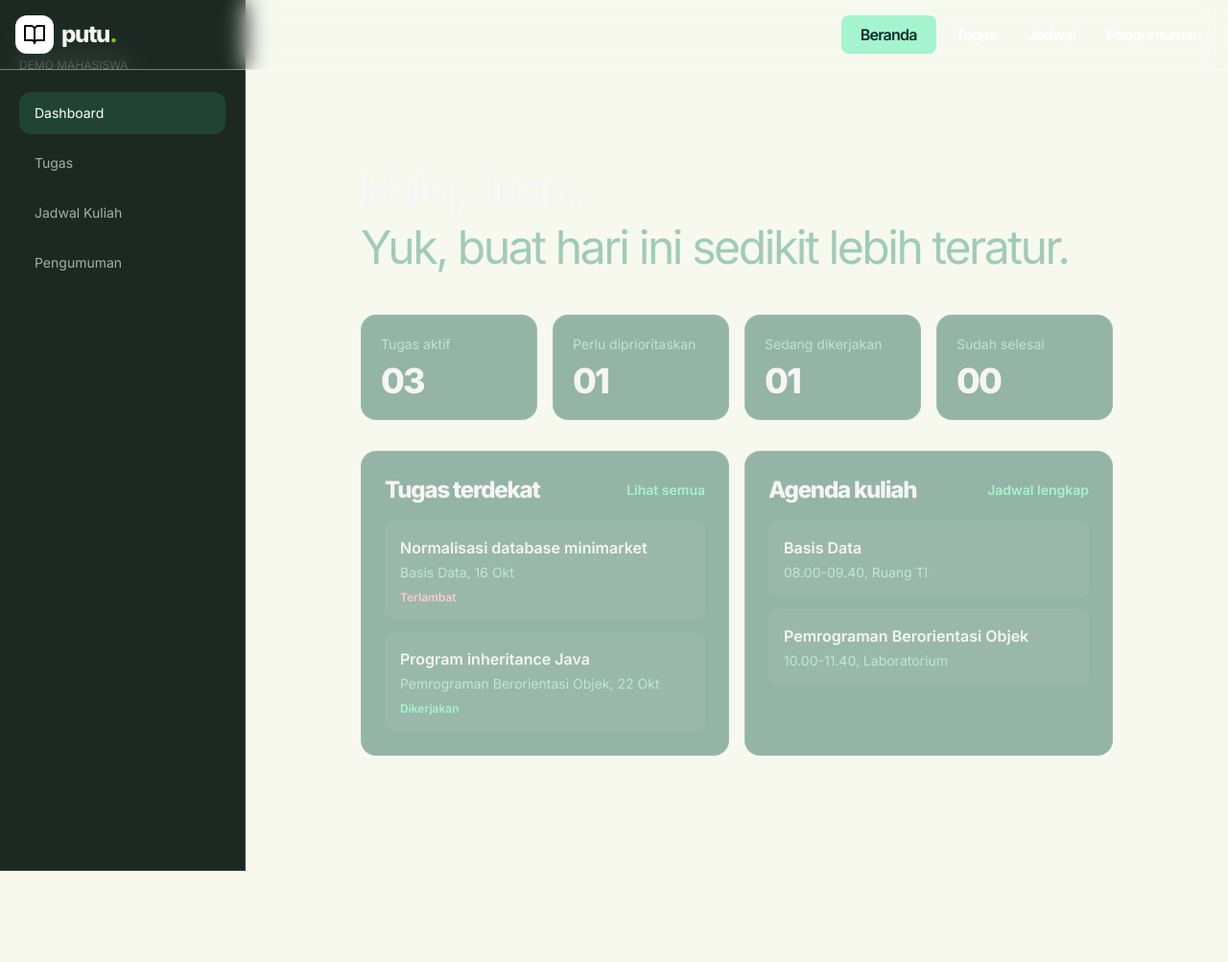
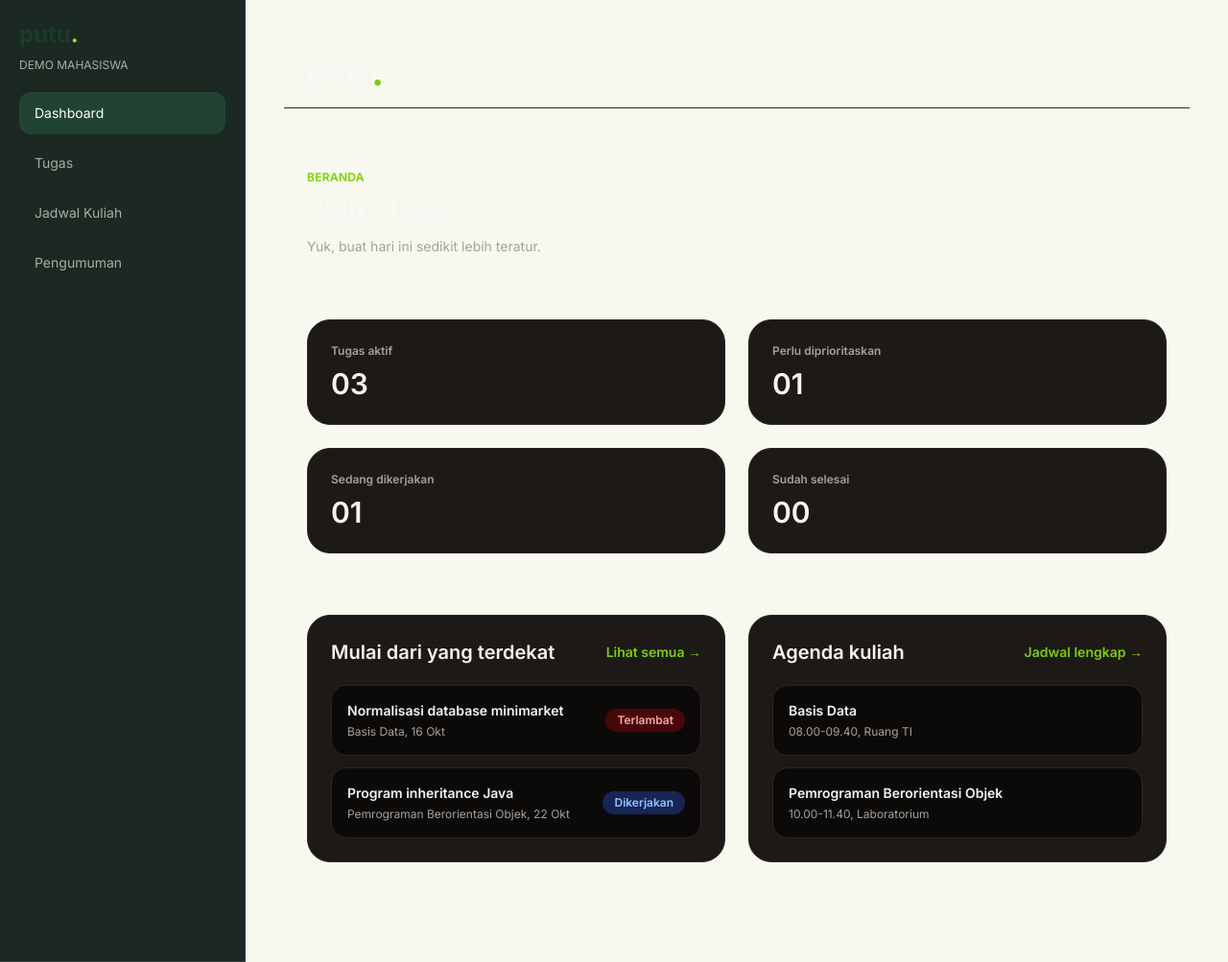
Before and after one commit to jeyyprtf/putu, a PHP site: page /index.php?page=register in a window 1280 px wide. Shown: the whole page at 96% size. Before the commit the page ends 908 px from the top, so only its background shows below. Run offline with PHP 8.4, Linux system fonts and the light colour scheme.

Commit message:
week 9 jumat

```diff
--- a/app/pages/dashboard.php
+++ b/app/pages/dashboard.php
@@ -6,95 +6,95 @@
     <script src="https://cdn.jsdelivr.net/npm/@tailwindcss/browser@4"></script>
     <?php require dirname(__DIR__) . '/components/fonts.php'; ?>
     <link rel="stylesheet" href="../../public/assets/css/app.css">
-    <title>Beranda - PUTULAGI</title>
+    <title>PUTU | Beranda</title>
 </head>
-<body class="font-sans antialiased bg-emerald-950">
-    <nav class="border-b border-white/40 backdrop-blur-md fixed top-0 left-0 w-full z-50">
-        <div class="flex items-center justify-between p-4">
-            <div class="flex flex-row gap-2 items-center">
-                <img
-                    src="../../public/assets/images/logo.svg"
-                    alt="Logo PUTU"
-                    class="w-10 h-10 p-2 text-emerald-950 bg-white rounded-xl"
-                />
-                <a href="dashboard.php" class="text-stone-100 text-2xl font-extrabold tracking-tighter">
-                    putu<span class="text-lime-500">.</span>
-                </a>
-            </div>
-            <div class="flex items-center gap-2">
-                <a href="dashboard.php" class="bg-emerald-200 text-emerald-950 font-semibold tracking-tighter py-2 px-5 rounded-lg">Beranda</a>
-                <a href="tugas.php" class="text-white font-semibold tracking-tighter hover:text-emerald-200 transition duration-300 px-3">Tugas</a>
-                <a href="jadwal.php" class="text-white font-semibold tracking-tighter hover:text-emerald-200 transition duration-300 px-3">Jadwal</a>
-                <a href="pengumuman.php" class="text-white font-semibold tracking-tighter hover:text-emerald-200 transition duration-300 px-3">Pengumuman</a>
-            </div>
-        </div>
+<body class="font-sans antialiased bg-stone-950 text-stone-100">
+
+    <!-- Navbar -->
+    <nav class="w-full sticky top-0 z-50 border-b border-stone-800  backdrop-blur-sm">
+        <div class="mx-auto flex max-w-5xl items-center justify-between gap-4 p-4">
+            <a href="dashboard.php" class="flex items-center gap-2">
+                <span class="hidden text-4xl font-extrabold tracking-tighter text-stone-100 sm:inline">putu<span class="text-lime-500">.</span></span>
+            </a>
+
+
     </nav>
 
-    <main class="min-h-screen px-20 pt-32 pb-20">
-        <section class="mx-auto lg:max-w-5xl w-full">
-            <h1 class="text-5xl leading-tight tracking-tighter text-stone-100">
-                Halo, Juan.
-                <br>
-                <span class="text-[#A0CBB5]">Yuk, buat hari ini sedikit lebih teratur.</span>
-            </h1>
+    <main class="min-h-screen px-5 py-12 sm:px-6 lg:py-16">
+        <div class="mx-auto flex w-full max-w-5xl flex-col gap-12 lg:gap-16">
 
-            <div class="mt-10 grid grid-cols-2 lg:grid-cols-4 gap-4">
-                <div class="rounded-2xl border border-white/10 bg-emerald-900/40 p-5">
-                    <p class="text-sm text-emerald-100/70">Tugas aktif</p>
-                    <p class="mt-2 text-4xl font-extrabold tracking-tighter text-stone-100">03</p>
+            <!-- Sapaan -->
+            <section>
+                <p class="text-xs font-semibold uppercase tracking-wide text-lime-500">Beranda</p>
+                <h1 class="mt-2 text-3xl font-semibold text-stone-100">Halo, Juan.</h1>
+                <p class="mt-2 text-sm leading-6 text-stone-400">Yuk, buat hari ini sedikit lebih teratur.</p>
+            </section>
+
+            <!-- Ringkasan -->
+            <section class="grid grid-cols-2 gap-6 lg:grid-cols-2">
+                <div class="rounded-3xl border border-stone-800 bg-stone-900 p-5 sm:p-6">
+                    <p class="text-xs font-semibold text-stone-400">Tugas aktif</p>
+                    <p class="mt-2 text-3xl font-semibold text-stone-100">03</p>
                 </div>
-                <div class="rounded-2xl border border-white/10 bg-emerald-900/40 p-5">
-                    <p class="text-sm text-emerald-100/70">Perlu diprioritaskan</p>
-                    <p class="mt-2 text-4xl font-extrabold tracking-tighter text-stone-100">01</p>
+                <div class="rounded-3xl border border-stone-800 bg-stone-900 p-5 sm:p-6">
+                    <p class="text-xs font-semibold text-stone-400">Perlu diprioritaskan</p>
+                    <p class="mt-2 text-3xl font-semibold text-stone-100">01</p>
                 </div>
-                <div class="rounded-2xl border border-white/10 bg-emerald-900/40 p-5">
-                    <p class="text-sm text-emerald-100/70">Sedang dikerjakan</p>
-                    <p class="mt-2 text-4xl font-extrabold tracking-tighter text-stone-100">01</p>
+                <div class="rounded-3xl border border-stone-800 bg-stone-900 p-5 sm:p-6">
+                    <p class="text-xs font-semibold text-stone-400">Sedang dikerjakan</p>
+                    <p class="mt-2 text-3xl font-semibold text-stone-100">01</p>
                 </div>
-                <div class="rounded-2xl border border-white/10 bg-emerald-900/40 p-5">
-                    <p class="text-sm text-emerald-100/70">Sudah selesai</p>
-                    <p class="mt-2 text-4xl font-extrabold tracking-tighter text-stone-100">00</p>
+                <div class="rounded-3xl border border-stone-800 bg-stone-900 p-5 sm:p-6">
+                    <p class="text-xs font-semibold text-stone-400">Sudah selesai</p>
+                    <p class="mt-2 text-3xl font-semibold text-stone-100">00</p>
                 </div>
-            </div>
+            </section>
 
-            <div class="mt-8 grid grid-cols-1 lg:grid-cols-2 gap-4">
-                <div class="rounded-2xl border border-white/10 bg-emerald-900/40 p-6">
-                    <div class="flex items-center justify-between">
-                        <h2 class="text-2xl font-extrabold tracking-tighter text-stone-100">Tugas terdekat</h2>
-                        <a href="tugas.php" class="text-sm font-semibold text-emerald-200 hover:text-white transition duration-300">Lihat semua</a>
+            <!-- Tugas dan agenda -->
+            <section class="grid grid-cols-1 gap-6 lg:grid-cols-2">
+
+                <div class="rounded-3xl border border-stone-800 bg-stone-900 p-5 sm:p-6">
+                    <div class="flex items-center justify-between gap-4">
+                        <h2 class="text-xl font-semibold text-stone-100">Mulai dari yang terdekat</h2>
+                        <a href="tugas.php" class="text-sm font-semibold text-lime-500 hover:text-lime-300 hover:underline">Lihat semua &rarr;</a>
                     </div>
-                    <div class="mt-4 flex flex-col gap-3">
-                        <div class="rounded-xl bg-white/5 p-4">
-                            <p class="font-semibold text-stone-100">Normalisasi database minimarket</p>
-                            <p class="mt-1 text-sm text-emerald-100/70">Basis Data, 16 Okt</p>
-                            <p class="mt-2 text-xs font-semibold text-red-200">Terlambat</p>
+                    <div class="mt-5 flex flex-col gap-3">
+                        <div class="flex items-center justify-between gap-4 rounded-2xl border border-stone-800 bg-stone-950 p-4">
+                            <div>
+                                <p class="text-sm font-semibold text-stone-100">Normalisasi database minimarket</p>
+                                <p class="mt-1 text-xs leading-4 text-stone-400">Basis Data, 16 Okt</p>
+                            </div>
+                            <span class="shrink-0 rounded-full bg-red-950 px-3 py-1 text-xs font-semibold text-red-300">Terlambat</span>
                         </div>
-                        <div class="rounded-xl bg-white/5 p-4">
-                            <p class="font-semibold text-stone-100">Program inheritance Java</p>
-                            <p class="mt-1 text-sm text-emerald-100/70">Pemrograman Berorientasi Objek, 22 Okt</p>
-                            <p class="mt-2 text-xs font-semibold text-emerald-200">Dikerjakan</p>
+                        <div class="flex items-center justify-between gap-4 rounded-2xl border border-stone-800 bg-stone-950 p-4">
+                            <div>
+                                <p class="text-sm font-semibold text-stone-100">Program inheritance Java</p>
+                                <p class="mt-1 text-xs leading-4 text-stone-400">Pemrograman Berorientasi Objek, 22 Okt</p>
+                            </div>
+                            <span class="shrink-0 rounded-full bg-blue-950 px-3 py-1 text-xs font-semibold text-blue-300">Dikerjakan</span>
                         </div>
                     </div>
                 </div>
 
-                <div class="rounded-2xl border border-white/10 bg-emerald-900/40 p-6">
-                    <div class="flex items-center justify-between">
-                        <h2 class="text-2xl font-extrabold tracking-tighter text-stone-100">Agenda kuliah</h2>
-                        <a href="jadwal.php" class="text-sm font-semibold text-emerald-200 hover:text-white transition duration-300">Jadwal lengkap</a>
+                <div class="rounded-3xl border border-stone-800 bg-stone-900 p-5 sm:p-6">
+                    <div class="flex items-center justify-between gap-4">
+                        <h2 class="text-xl font-semibold text-stone-100">Agenda kuliah</h2>
+                        <a href="jadwal.php" class="text-sm font-semibold text-lime-500 hover:text-lime-300 hover:underline">Jadwal lengkap &rarr;</a>
                     </div>
-                    <div class="mt-4 flex flex-col gap-3">
-                        <div class="rounded-xl bg-white/5 p-4">
-                            <p class="font-semibold text-stone-100">Basis Data</p>
-                            <p class="mt-1 text-sm text-emerald-100/70">08.00-09.40, Ruang TI</p>
+                    <div class="mt-5 flex flex-col gap-3">
+                        <div class="rounded-2xl border border-stone-800 bg-stone-950 p-4">
+                            <p class="text-sm font-semibold text-stone-100">Basis Data</p>
+                            <p class="mt-1 text-xs leading-4 text-stone-400">08.00-09.40, Ruang TI</p>
                         </div>
-                        <div class="rounded-xl bg-white/5 p-4">
-                            <p class="font-semibold text-stone-100">Pemrograman Berorientasi Objek</p>
-                            <p class="mt-1 text-sm text-emerald-100/70">10.00-11.40, Laboratorium</p>
+                        <div class="rounded-2xl border border-stone-800 bg-stone-950 p-4">
+                            <p class="text-sm font-semibold text-stone-100">Pemrograman Berorientasi Objek</p>
+                            <p class="mt-1 text-xs leading-4 text-stone-400">10.00-11.40, Laboratorium</p>
                         </div>
                     </div>
                 </div>
-            </div>
-        </section>
+
+            </section>
+        </div>
     </main>
 </body>
 </html>
--- a/index.php
+++ b/index.php
@@ -15,24 +15,19 @@ if (isset($_GET['page'])) {
     <link rel="stylesheet" href="assets/css/app.css">
     <title>KUE PUTU</title>
 </head>
-<body class="font-sans antialiased bg-neutral-950">
-    <nav class="border-b border-white/40 backdrop-blur-sm fixed top-0 left-0 w-full z-50">
-        <div class="flex items-center justify-between p-4">
+<body class="font-sans antialiased bg-stone-950">
+    <nav class="border-b border-white/40 backdrop-blur-sm fixed top-0 left-0 w-full z-50 px-10">
+        <div class="flex items-center justify-between py-4 max-w-7xl mx-auto w-full">
             <div class="flex flex-row gap-2 items-center">
-                <img
-                    src="public/assets/images/logo.svg"
-                    alt="Logo PUTU"
-                    class="w-10 h-10 p-2 text-emerald-950 bg-emerald-200 rounded-xl"
-                />
-                <a href="index.php" class="text-stone-100 text-2xl font-extrabold tracking-tighter">
+                <a href="index.php" class="text-stone-100 text-3xl font-extrabold tracking-tighter">
                 putu<span class="text-lime-500">.</span>
                 </a>
             </div>
             <div class="gap-2 flex items-center">
-                <a href="app/pages/login.php" class="text-white font-semibold tracking-tighter hover:text-emerald-200 transition duration-300 px-4">Masuk</a>
-                <div class="bg-emerald-200 py-2 px-5 rounded-2xl gap-2 flex items-center group hover:bg-emerald-300 transition duration-300 cursor-pointer">
-                    <a href="app/pages/register.php" class="text-emerald-950 font-semibold tracking-tighter hover:text-black transition duration-300">Daftar</a>
-                    <span aria-hidden="true" class="w-4 h-4 inline-block ml-1 transition-transform duration-300 group-hover:translate-x-1 text-emerald-950"><?php require __DIR__ . '/resources/icons/arrowUpRight.svg'; ?></span>
+                <a href="app/pages/login.php" class="text-white font-bold tracking-tighter hover:text-lime-200 transition duration-300 px-4">Masuk</a>
+                <div class="bg-lime-500 py-2 px-5 rounded-2xl gap-2 flex items-center group hover:bg-lime-300 transition duration-300 cursor-pointer">
+                    <a href="app/pages/register.php" class="text-lime-950 font-bold tracking-tighter hover:text-black transition duration-300">Daftar</a>
+                    <span aria-hidden="true" class="w-4 h-4 inline-block ml-1 transition-transform duration-300 group-hover:translate-x-1 text-lime-950"><?php require __DIR__ . '/resources/icons/arrowUpRight.svg'; ?></span>
                 </div>
             </div>
         </div>
@@ -43,14 +38,14 @@ if (isset($_GET['page'])) {
             <div class="flex flex-col gap-6">
                 <h1 class="text-6xl font-inter leading-tight tracking-tighter text-stone-100">Kuliah lebih teratur.
                     <br>
-                    <span class="text-emerald-200">Pikiran lebih lega.</span>
+                    <span class="text-lime-300">Pikiran lebih lega.</span>
                 </h1>
                 <p class="text-base text-stone-100/80 max-w-lg">Tugas, jadwal, dan kabar kelas. Satu ruang
                     sederhana untuk merapikan hari, biar kamu punya ruang untuk hal yang berarti.</p>
                 <div class="mt-2 gap-2 flex items-center">
-                    <div class="bg-emerald-200 py-2 px-5 rounded-2xl gap-2 flex items-center group hover:bg-emerald-300 transition duration-300 cursor-pointer">
-                        <a href="app/pages/register.php" class="text-emerald-950 font-semibold tracking-tighter hover:text-black transition duration-300">Mulai Langkahmu</a>
-                        <span aria-hidden="true" class="w-4 h-4 inline-block ml-1 transition-transform duration-300 group-hover:translate-x-1 text-emerald-950"><?php require __DIR__ . '/resources/icons/arrowRight.svg'; ?></span>
+                    <div class="bg-lime-500 py-2 px-5 rounded-2xl gap-2 flex items-center group hover:bg-lime-300 transition duration-300 cursor-pointer">
+                        <a href="app/pages/register.php" class="text-lime-950 font-semibold tracking-tighter hover:text-black transition duration-300">Mulai Langkahmu</a>
+                        <span aria-hidden="true" class="w-4 h-4 inline-block ml-1 transition-transform duration-300 group-hover:translate-x-1 text-lime-950"><?php require __DIR__ . '/resources/icons/arrowRight.svg'; ?></span>
                     </div>
                     <div class="py-2 px-5 rounded-2xl gap-2 flex items-center group transition duration-300 cursor-pointer">
                         <a href="app/pages/register.php" class="text-stone-200 tracking-tighter hover:text-white transition duration-300">Kenali PUTU</a>
@@ -58,7 +53,7 @@ if (isset($_GET['page'])) {
                     </div>
                 </div>
             </div>
-            <div class="border border-white/40 w-full h-full flex item-center justify-center rounded-3xl bg-emerald-900/40">
+            <div class="border border-white/40 w-full h-full flex item-center justify-center rounded-3xl bg-lime-900/40">
                 <img src="resources/img/macosWallpaper.png" alt="MacOS wallpaper" class="w-full h-full object-cover rounded-3xl">
             </div>
         </section>
@@ -68,7 +63,7 @@ if (isset($_GET['page'])) {
         <section class="mx-auto w-full lg:max-w-7xl gap-10 flex flex-col">
             <div class="flex justify-between">
                 <div>
-                    <p class="mb-3 text-xs font-bold uppercase tracking-[0.2em] text-emerald-200">Lebih sedikit chaos, lebih banyak fokus</p>
+                    <p class="mb-3 text-xs font-bold uppercase tracking-[0.2em] text-lime-200">Lebih sedikit chaos, lebih banyak fokus</p>
                     <h2 class="text-3xl text-stone-100">Semua punya tempatnya.</h2>
                 </div>
 
@@ -76,19 +71,19 @@ if (isset($_GET['page'])) {
             </div>
 
             <div class="group/cards grid grid-cols-3 gap-4">
-                <article class="rounded-4xl border border-white/10 p-6 gap-4 flex flex-col bg-emerald-200/20 group-hover/cards:[&:not(:hover)]:brightness-50 hover:brightness-110 hover:bg-emerald-500/20 transition duration-300">
+                <article class="rounded-4xl border border-white/10 p-6 gap-4 flex flex-col bg-lime-300/20 group-hover/cards:[&:not(:hover)]:brightness-50 hover:brightness-110 hover:bg-lime-500/40 transition duration-300">
                     <span aria-hidden="true" class="inline-block w-6 h-6 text-neutral-300 mb-2"><?php require __DIR__ . '/resources/icons/checklistCircle.svg'; ?></span>
                     <p class="text-neutral-300 text-xs font-bold">01 / TUGAS & PROGRES</p>
                     <h3 class="font-semibold text-xl text-neutral-100 tracking-thighter">Tahu mana yang didahulukan</h3>
                     <p class="text-sm leading-6 text-neutral-400">Jadwal kuliah, ruang, dan dosen dalam satu tampilan. Lebih siap menjalani hari.</p>
                 </article>
-                <article class="rounded-4xl border border-white/10 p-6 gap-4 flex flex-col bg-emerald-200/20 group-hover/cards:[&:not(:hover)]:brightness-50 hover:brightness-110 hover:bg-emerald-500/20 transition duration-300">
+                <article class="rounded-4xl border border-white/10 p-6 gap-4 flex flex-col bg-lime-300/20 group-hover/cards:[&:not(:hover)]:brightness-50 hover:brightness-110 hover:bg-lime-500/40 transition duration-300">
                     <span aria-hidden="true" class="inline-block w-6 h-6 text-neutral-300 mb-2"><?php require __DIR__ . '/resources/icons/calendar.svg'; ?></span>
                     <p class="text-neutral-300 text-xs font-bold">02 / JADWAL KULIAH</p>
                     <h3 class="font-semibold text-xl text-neutral-100 tracking-thighter"> Ada tempat untuk setiap agenda.</h3>
                     <p class="text-sm leading-6 text-neutral-400">adwal kuliah, ruang, dan dosen dalam satu tampilan. Lebih siap menjalani hari.</p>
                 </article>
-                <article class="rounded-4xl border border-white/10 p-6 gap-4 flex flex-col bg-emerald-200/20 group-hover/cards:[&:not(:hover)]:brightness-50 hover:brightness-110 hover:bg-emerald-500/20 transition duration-300">
+                <article class="rounded-4xl border border-white/10 p-6 gap-4 flex flex-col bg-lime-300/20 group-hover/cards:[&:not(:hover)]:brightness-50 hover:brightness-110 hover:bg-lime-500/40 transition duration-300">
                     <span aria-hidden="true" class="inline-block w-6 h-6 text-neutral-300 mb-2"><?php require __DIR__ . '/resources/icons/notification.svg'; ?></span>
                     <p class="text-neutral-300 text-xs font-bold">03 / PENGUMUMAN</p>
                     <h3 class="font-semibold text-xl text-neutral-100 tracking-thighter">Kabar kelas tetap dekat.</h3>
@@ -96,13 +91,13 @@ if (isset($_GET['page'])) {
                 </article>
             </div>
 
-            <div class="rounded-4xl flex flex-row justify-between bg-emerald-900 p-10 mt-10">
+            <div class="rounded-4xl flex flex-row justify-between bg-lime-900 p-10 mt-10">
                 <div>
                     <h2 class="mb-4 text-2xl text-stone-100">Hari yang rapi dimulai dari sini.</h2>
                     <p class="text-sm leading-6 text-stone-100/80">Buat akun, gabung atau gabung kelasmu, lalu jalani satu tugas pada satu waktu.</p>
                 </div>
                 <div class="flex items-center">
-                    <div class="bg-emerald-200 py-2 px-4 rounded-2xl gap-2 flex items-center group hover:bg-emerald-300 transition duration-300">
+                    <div class="bg-lime-200 py-2 px-4 rounded-2xl gap-2 flex items-center group hover:bg-lime-300 transition duration-300">
                         <a href="app/pages/register.php" class="text-emerald-950 font-semibold tracking-tighter hover:text-black transition duration-300">Mulai Langkahmu</a>
                         <span aria-hidden="true" class="w-4 h-4 inline-block ml-1 transition-transform duration-300 group-hover:translate-x-1 text-emerald-950"><?php require __DIR__ . '/resources/icons/arrowRight.svg'; ?></span>
                     </div>
```
Also changed, not shown: app/pages/login.php (+16 -25 lines), app/pages/register.php (+26 -35 lines), resources/icons/logo.svg (renamed from public/assets/images/logo.svg).
